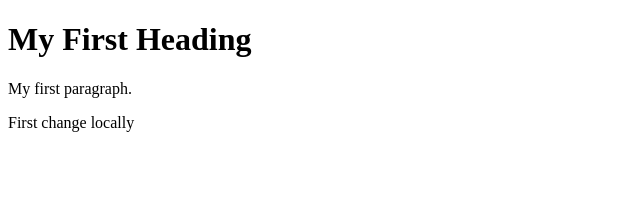
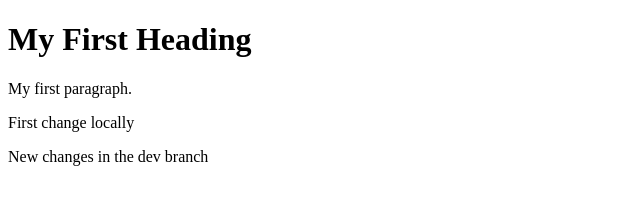
Before and after one commit to rishabhsahni/test, a plain HTML site: page index.html in a window 1280 px wide. Shown: the whole page, without its empty margins (0-640 px from the left). Drawn offline with Linux system fonts and the light colour scheme.

Commit message:
New changes in dev branch

```diff
--- a/index.html
+++ b/index.html
@@ -7,5 +7,7 @@
 <p>My first paragraph.</p>
 
 <P> First change locally</P>
+
+New changes in the dev branch
 </body>
 </html>
```
